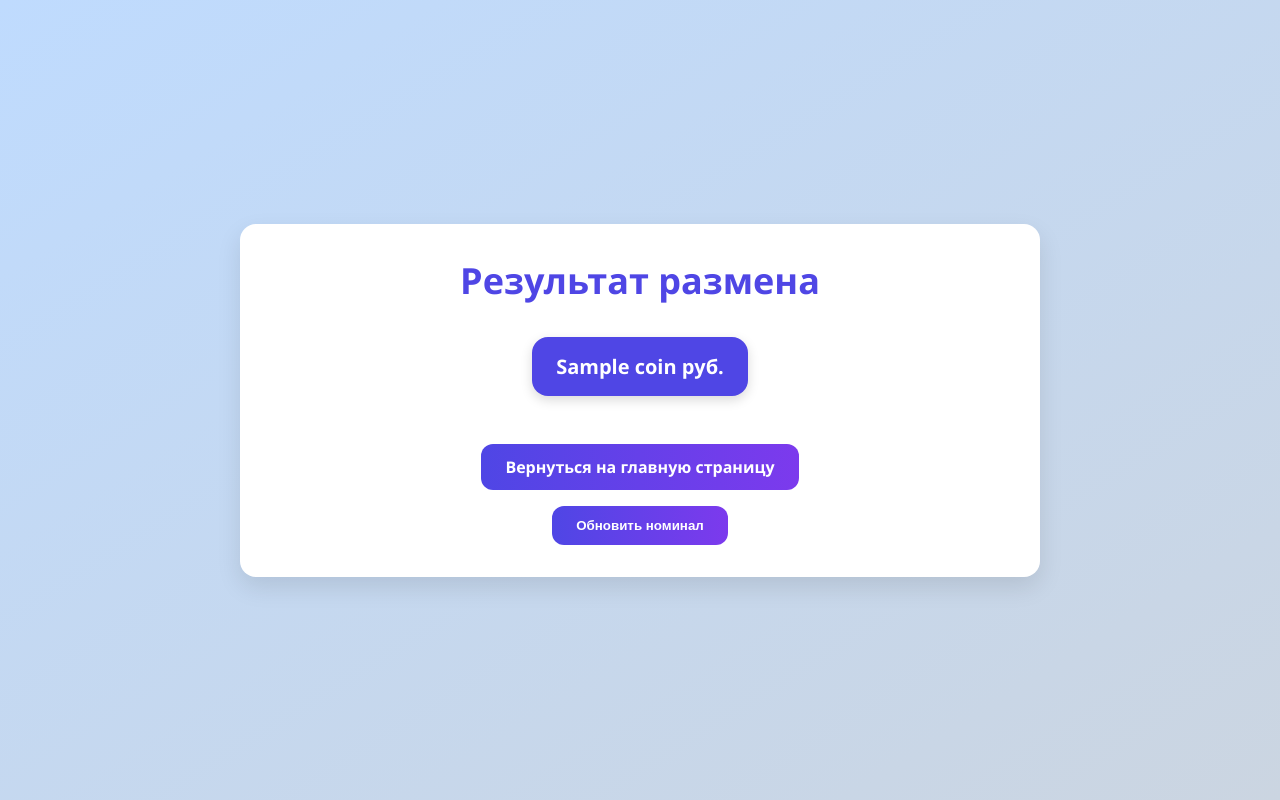
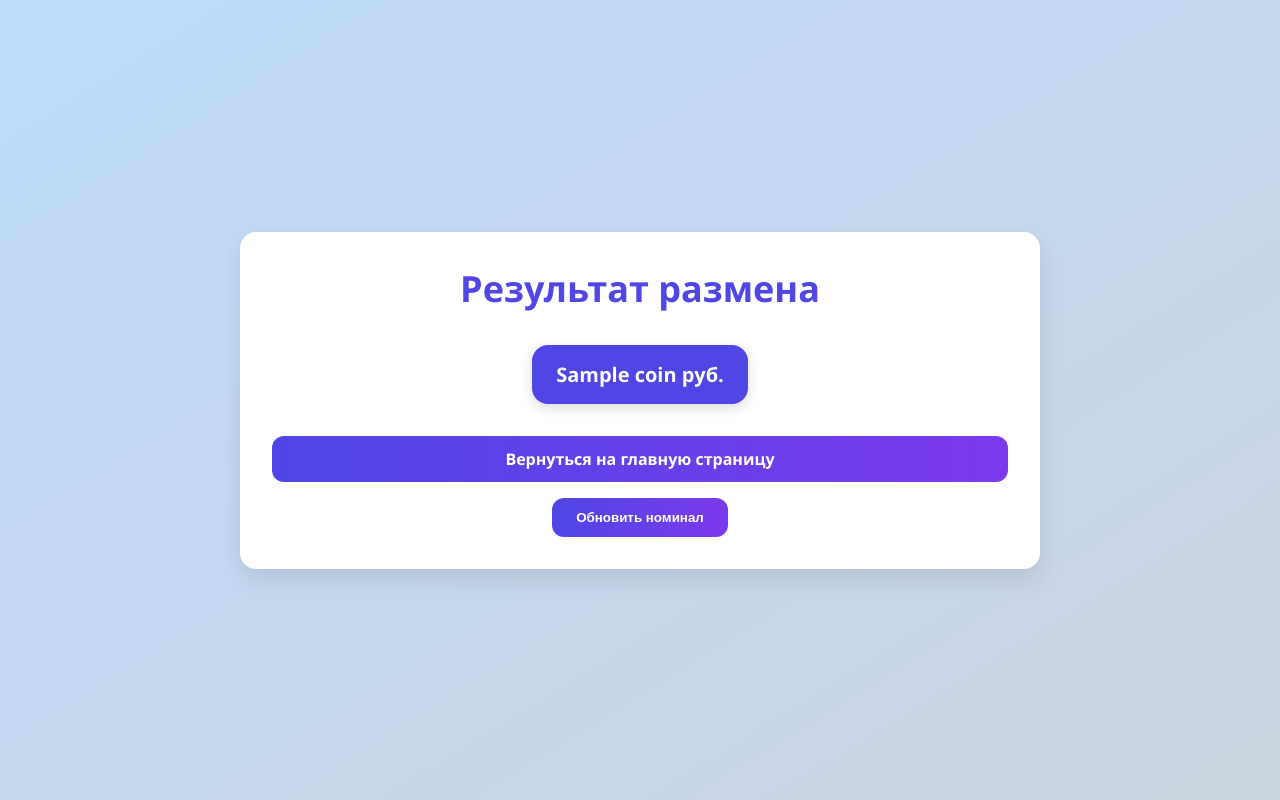
Before and after one commit to hll4/kursach, a FastAPI app: template templates/coin_change_result.html in a window 1280 px wide. Run offline with FastAPI, Linux system fonts and the light colour scheme; the template is opened without the code that fills it: most values are stand-ins (such as "Sample title", 1, 10 or a date in 2020).

Commit message:
result rename

```diff
--- a/static/css/result.css
+++ b/static/css/result.css
@@ -5,6 +5,7 @@
     --gray-light: #f3f4f6;
     --gray-medium: #9ca3af;
     --black: #000000;
+    --red: #ef4444;
 }
 
 * {
@@ -33,14 +34,14 @@ body {
     text-align: center;
 }
 
-h1 {
+.page-title {
     font-size: 2.25rem;
     font-weight: bold;
     color: var(--indigo);
     margin-bottom: 2rem;
 }
 
-.change {
+.change-section {
     display: flex;
     flex-wrap: wrap;
     justify-content: center;
@@ -73,6 +74,12 @@ h1 {
     border-left: 4px solid var(--red);
 }
 
+.button-group {
+    display: flex;
+    flex-direction: column;
+    gap: 1rem;
+}
+
 .back-button {
     display: inline-block;
     background: linear-gradient(to right, var(--indigo), var(--purple));
@@ -82,7 +89,6 @@ h1 {
     text-decoration: none;
     font-weight: bold;
     transition: all 0.2s ease;
-    margin-top: 1rem;
     border: none;
 }
 
--- a/templates/coin_change_result.html
+++ b/templates/coin_change_result.html
@@ -8,20 +8,22 @@
 </head>
 <body>
     <div class="result-container">
-        <h1>Результат размена</h1>
-        <div class="change">
+        <div class="page-title">Результат размена</div>
+        <div class="change-section">
             {% if result is string %}
-                <p class="message">{{ result }}</p>
+                <div class="message">{{ result }}</div>
             {% else %}
                 {% for coin in result %}
                     <div class="coin">{{ coin }} руб.</div>
                 {% endfor %}
             {% endif %}
         </div>
-        <a href="/" class="back-button">Вернуться на главную страницу</a>
-        <form action="/reset" method="get">
-            <button type="submit" class="back-button">Обновить номинал</button>
-        </form>
+        <div class="button-group">
+            <a href="/" class="back-button">Вернуться на главную страницу</a>
+            <form action="/reset" method="get">
+                <button type="submit" class="back-button">Обновить номинал</button>
+            </form>
+        </div>
     </div>
 </body>
 </html>
```
Also changed, not shown: atm.db.
